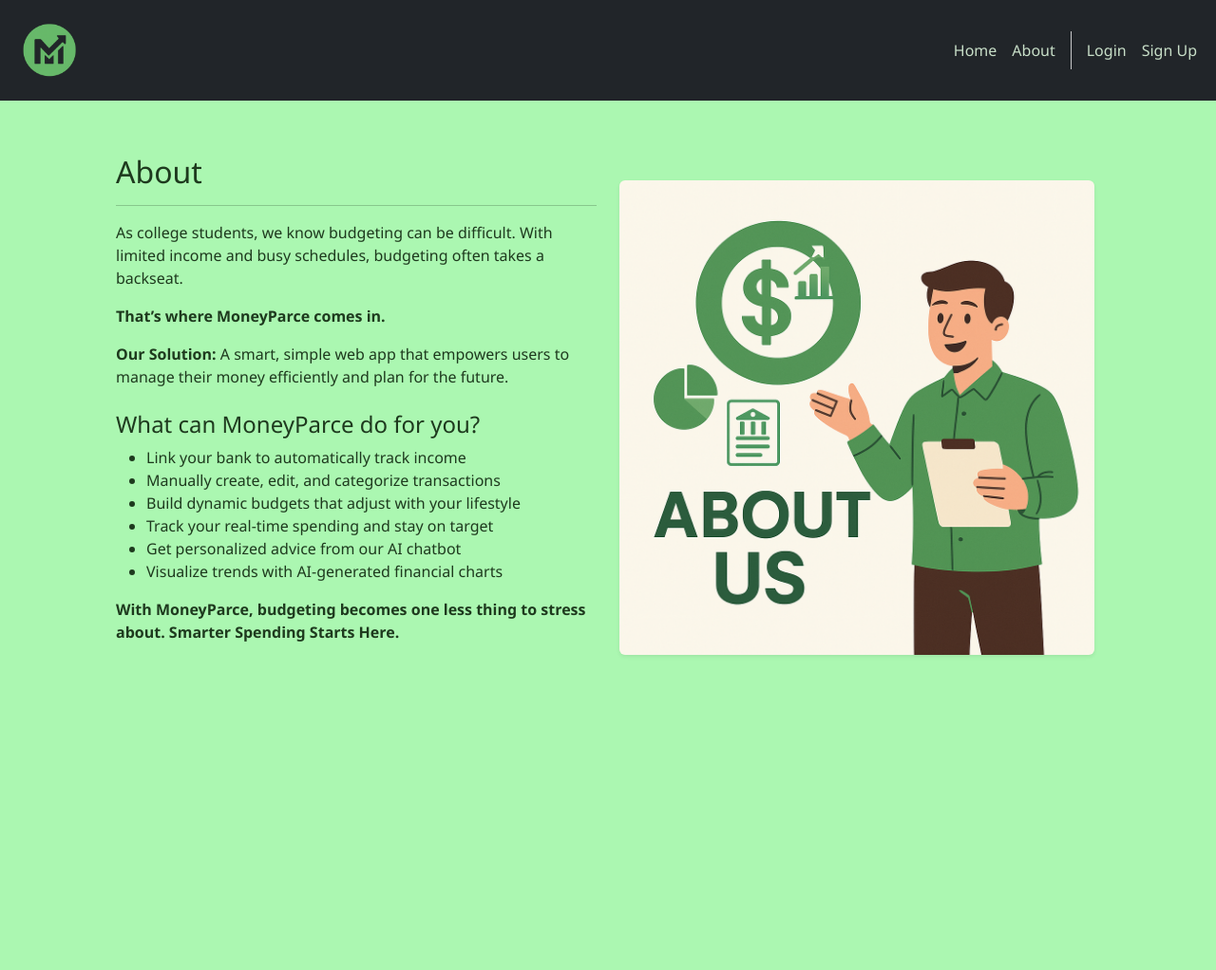
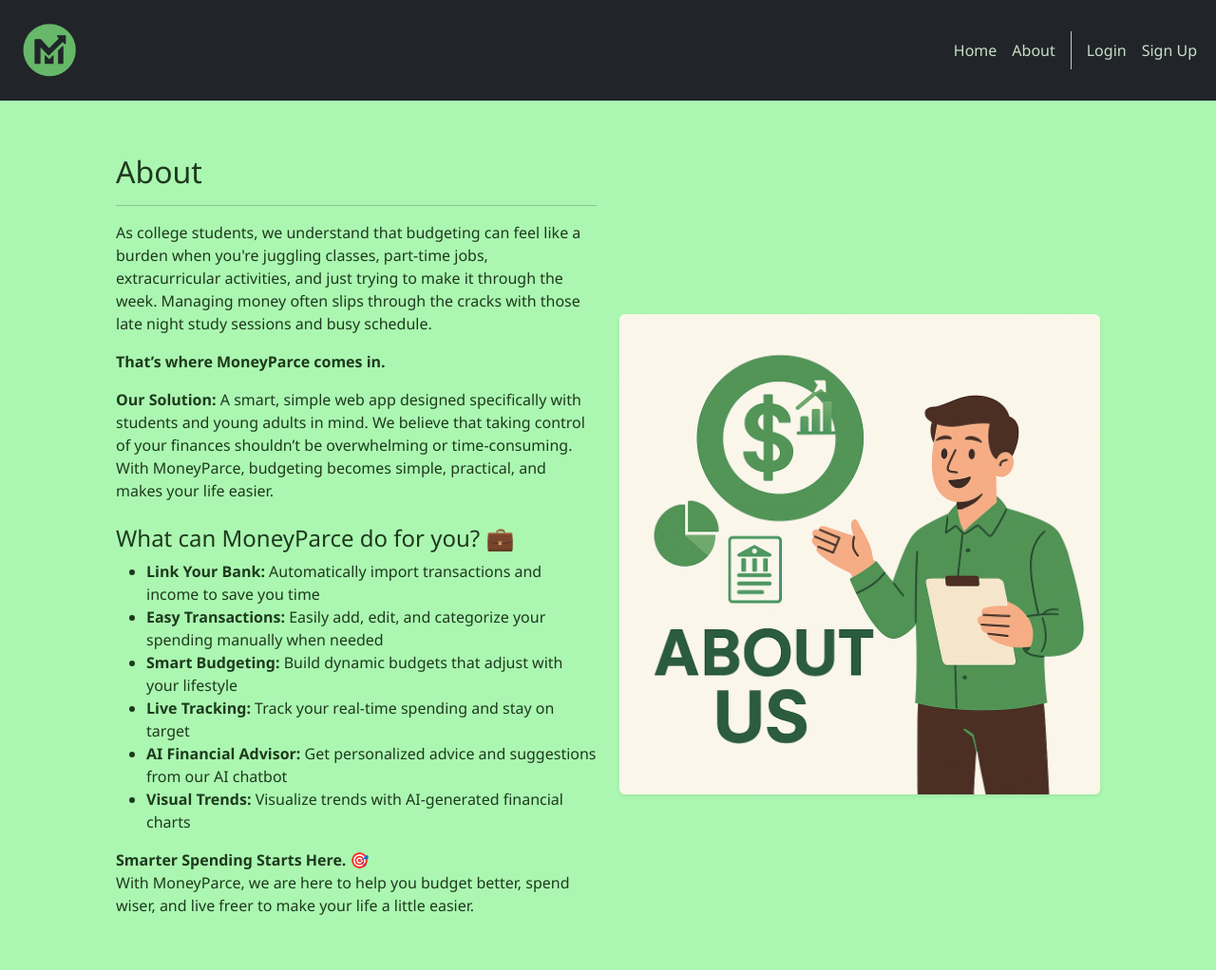
Before and after one commit to imermigkas3/MoneyParce, a Django app: page /about in a window 1280 px wide. Shown: the whole page at 95% size. Before the commit the page ends 691 px from the top, so only its background shows below. Run offline with Django 5.2, Linux system fonts and the light colour scheme.

Commit message:
Fixed GUI issues for pictures

```diff
--- a/MoneyParce/static/css/style.css
+++ b/MoneyParce/static/css/style.css
@@ -142,36 +95,26 @@
     padding: 20px;
 }
 
-.password-reset-complete .password-reset-card {
-    background: rgba(255, 255, 255, 0.95);
-    color: #2e5339;
-    padding: 20px;
-    border-radius: 10px;
-    text-align: center;
-}
+@media (max-width: 768px) {
+    .bg-index {
+        background-size: contain;
+        background-position: top center;
+    }
 
-.password-reset-complete .password-reset-card h2,
-.password-reset-complete .password-reset-card p {
-    font-size: 20px;
-}
-
-.password-reset-complete .password-reset-card a {
-    color: #3e7c53;
-    text-decoration: none;
-    display: inline-block;
-    margin-top: 15px;
-}
-
-.password-reset-complete .password-reset-card a:hover {
-    text-decoration: underline;
+    .password-reset-container,
+    .password-reset-done,
+    .password-reset-confirm,
+    .password-reset-complete {
+        background-size: cover;
+        background-position: center;
+    }
 }
 
 html, body {
     margin: 0;
     padding: 0;
     overflow-x: hidden;
-    width: 100vw;
-    max-width: 100%;
+    width: 100%;
 }
 
 .custom-card {
--- a/budgets/services.py
+++ b/budgets/services.py
@@ -4,6 +4,8 @@ from django.db.models import Sum
 
 from budgets.models import Budget
 from transactions.models import Transaction
+import logging
+logger = logging.getLogger(__name__)
 
 
 def get_budget_warnings(user):
@@ -11,7 +13,7 @@ def get_budget_warnings(user):
     warning_categories = []
 
     for budget in budgets:
-        print(f"category={budget.category}, display={budget.get_category_display()}")
+        logger.debug(f"category={budget.category}, display={budget.get_category_display()}")
 
         category = budget.category
         total =  Transaction.objects.filter(user=user,
--- a/home/templates/home/about.html
+++ b/home/templates/home/about.html
@@ -5,34 +5,35 @@
   <div class="container">
     <div class="row mt-3 align-items-center">
       <div class="col-md-6 mb-4">
-        <h2 class="mb-3">About</h2>
+        <h2 class="mb-3 font-bold">About</h2>
         <hr />
         <p>
-          As college students, we know budgeting can be difficult. With limited income and busy schedules, budgeting often takes a backseat.
+          As college students, we understand that budgeting can feel like a burden when you're juggling classes, part-time jobs, extracurricular activities, and just trying to make it through the week. Managing money often slips through the cracks with those late night study sessions and busy schedule.
         </p>
         <p><strong>That’s where MoneyParce comes in.</strong></p>
         <p>
-          <strong>Our Solution:</strong> A smart, simple web app that empowers users to manage their money efficiently and plan for the future.
+          <strong>Our Solution:</strong> A smart, simple web app designed specifically with students and young adults in mind. We believe that taking control of your finances shouldn’t be overwhelming or time-consuming. With MoneyParce, budgeting becomes simple, practical, and makes your life easier.
         </p>
-        <h4 class="mt-4">What can MoneyParce do for you?</h4>
+        <h4 class="mt-4">What can MoneyParce do for you? 💼</h4>
         <ul>
-          <li>Link your bank to automatically track income</li>
-          <li>Manually create, edit, and categorize transactions</li>
-          <li>Build dynamic budgets that adjust with your lifestyle</li>
-          <li>Track your real-time spending and stay on target</li>
-          <li>Get personalized advice from our AI chatbot</li>
-          <li>Visualize trends with AI-generated financial charts</li>
+          <li> <strong>Link Your Bank:</strong> Automatically import transactions and income to save you time</li>
+          <li> <strong>Easy Transactions:</strong> Easily add, edit, and categorize your spending manually when needed</li>
+          <li> <strong>Smart Budgeting:</strong> Build dynamic budgets that adjust with your lifestyle</li>
+          <li> <strong>Live Tracking:</strong> Track your real-time spending and stay on target</li>
+          <li> <strong>AI Financial Advisor:</strong> Get personalized advice and suggestions from our AI chatbot</li>
+          <li> <strong>Visual Trends:</strong> Visualize trends with AI-generated financial charts</li>
         </ul>
         <p class="mt-3">
-          <strong>With MoneyParce, budgeting becomes one less thing to stress about. Smarter Spending Starts Here.</strong>
+            <strong>Smarter Spending Starts Here. 🎯</strong><br>
+            With MoneyParce, we are here to help you budget better, spend wiser, and live freer to make your life a little easier.
         </p>
       </div>
 
       <div class="col-md-6 text-center">
-        <img src="{% static 'img/about.png' %}"
-             class="img-fluid rounded shadow-sm"
-             alt="About MoneyParce"
-             style="max-height: 500px; object-fit: contain;" />
+          <img src="{% static 'img/about.png' %}"
+               class="img-fluid rounded shadow-sm"
+               alt="About MoneyParce"
+               style="max-height: min(700px, 80vh); width: auto; object-fit: contain;">
       </div>
     </div>
   </div>
```
Also changed, not shown: other parts of MoneyParce/static/css/style.css (+5 -52 lines).
